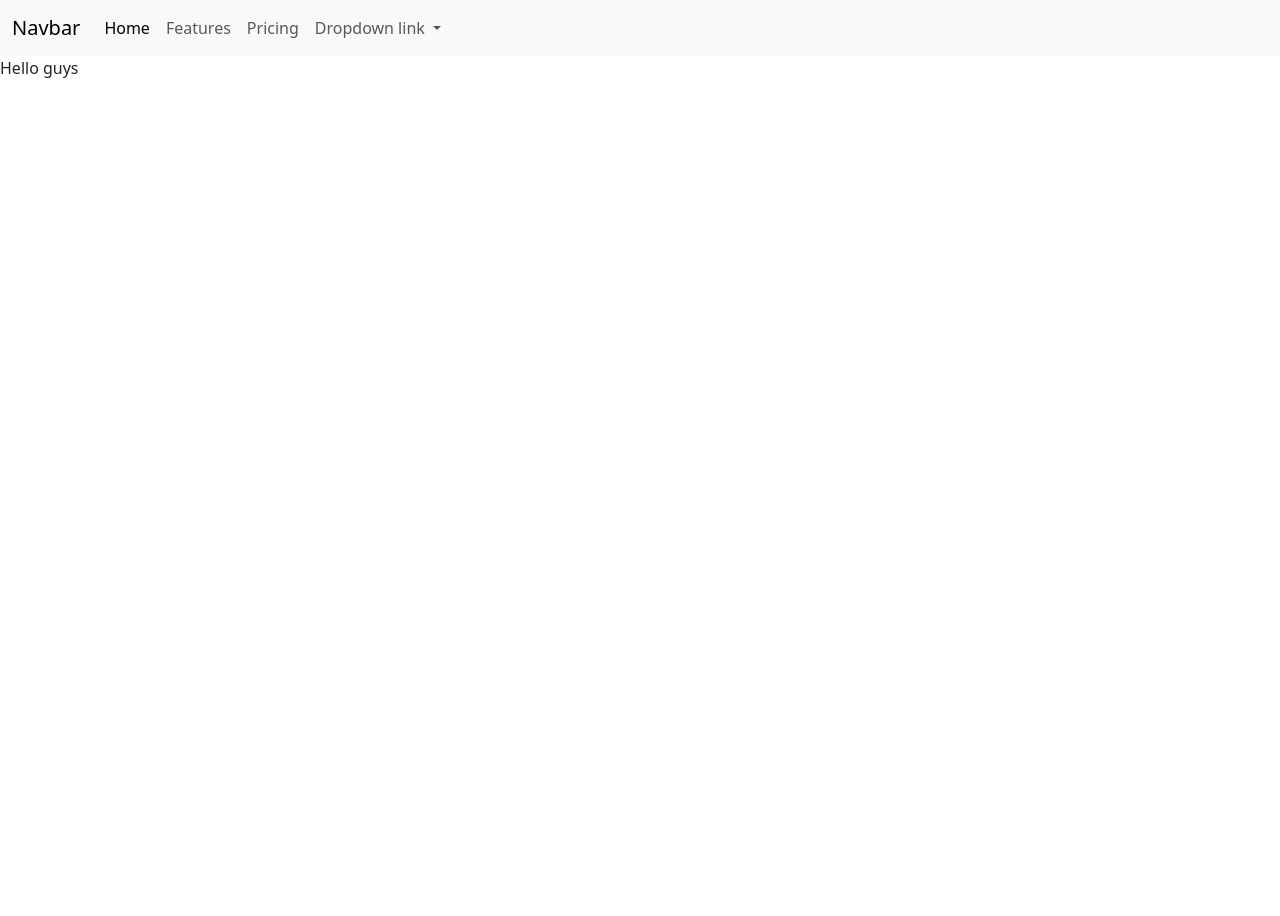
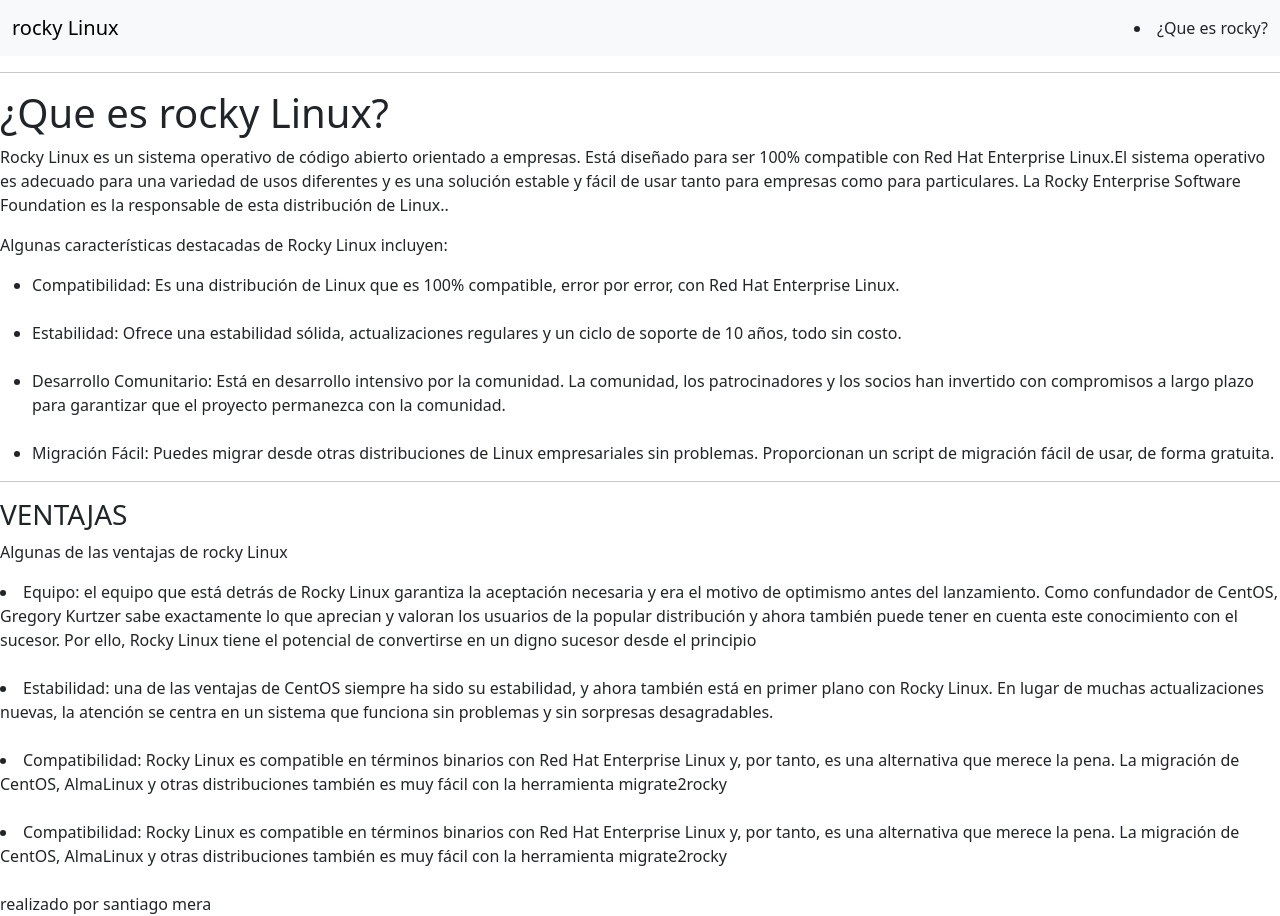
Before and after one commit to Hello-kath/Distribuciones-de-linux, a plain HTML site: page index.html in a window 1280 px wide. Before the commit the page ends 800 px from the top, so only its background shows below. Drawn offline with nearby package versions, Linux system fonts and the light colour scheme.

Commit message:
primercabio

```diff
--- a/index.html
+++ b/index.html
@@ -5,41 +5,52 @@
     <meta name="viewport" content="width=device-width, initial-scale=1.0">
     <link href="https://cdn.jsdelivr.net/npm/bootstrap@5.3.3/dist/css/bootstrap.min.css" rel="stylesheet" integrity="sha384-QWTKZyjpPEjISv5WaRU9OFeRpok6YctnYmDr5pNlyT2bRjXh0JMhjY6hW+ALEwIH" crossorigin="anonymous">
     <title>Linux</title>
+
 </head>
 <body>
     <!-- navbar -->
     <nav class="navbar navbar-expand-lg bg-body-tertiary">
         <div class="container-fluid">
-          <a class="navbar-brand" href="#">Navbar</a>
+          <a class="navbar-brand" href="#">rocky Linux</a>
+          <li>¿Que es rocky?</li>
           <button class="navbar-toggler" type="button" data-bs-toggle="collapse" data-bs-target="#navbarNavDropdown" aria-controls="navbarNavDropdown" aria-expanded="false" aria-label="Toggle navigation">
             <span class="navbar-toggler-icon"></span>
-          </button>
-          <div class="collapse navbar-collapse" id="navbarNavDropdown">
-            <ul class="navbar-nav">
-              <li class="nav-item">
-                <a class="nav-link active" aria-current="page" href="#">Home</a>
-              </li>
-              <li class="nav-item">
-                <a class="nav-link" href="#">Features</a>
-              </li>
-              <li class="nav-item">
-                <a class="nav-link" href="#">Pricing</a>
-              </li>
-              <li class="nav-item dropdown">
-                <a class="nav-link dropdown-toggle" href="#" role="button" data-bs-toggle="dropdown" aria-expanded="false">
-                  Dropdown link
-                </a>
-                <ul class="dropdown-menu">
-                  <li><a class="dropdown-item" href="#">Action</a></li>
-                  <li><a class="dropdown-item" href="#">Another action</a></li>
-                  <li><a class="dropdown-item" href="#">Something else here</a></li>
                 </ul>
               </li>
+            </ul>
+            <ul>
             </ul>
           </div>
         </div>
       </nav>
-    Hello guys
+    <body>
+      <hr>
+      <h1>¿Que es rocky Linux?</h1>
+      <p>Rocky Linux es un sistema operativo de código abierto orientado a empresas. Está diseñado para ser 100% compatible con Red Hat Enterprise Linux.El sistema operativo es adecuado para una variedad de usos diferentes y es una solución estable y fácil de usar tanto para empresas como para particulares. La Rocky Enterprise Software Foundation es la responsable de esta distribución de Linux..</p>
+      <p>Algunas características destacadas de Rocky Linux incluyen:</p>
+      <ul>
+          <li>Compatibilidad: Es una distribución de Linux que es 100% compatible, error por error, con Red Hat Enterprise Linux.</li>
+          <br>
+          <li>Estabilidad: Ofrece una estabilidad sólida, actualizaciones regulares y un ciclo de soporte de 10 años, todo sin costo.</li>
+          <br>
+          <li>Desarrollo Comunitario: Está en desarrollo intensivo por la comunidad. La comunidad, los patrocinadores y los socios han invertido con compromisos a largo plazo para garantizar que el proyecto permanezca con la comunidad.</li>
+          <br>
+          <li>Migración Fácil: Puedes migrar desde otras distribuciones de Linux empresariales sin problemas. Proporcionan un script de migración fácil de usar, de forma gratuita.</li>
+      </ul>
+      <hr>
+      <H3>VENTAJAS</H3>
+      <p>Algunas de las ventajas de rocky Linux</p>
+      <li>Equipo: el equipo que está detrás de Rocky Linux garantiza la aceptación necesaria y era el motivo de optimismo antes del lanzamiento. Como confundador de CentOS, Gregory Kurtzer sabe exactamente lo que aprecian y valoran los usuarios de la popular distribución y ahora también puede tener en cuenta este conocimiento con el sucesor. Por ello, Rocky Linux tiene el potencial de convertirse en un digno sucesor desde el principio</li>
+      <br>
+      <li>Estabilidad: una de las ventajas de CentOS siempre ha sido su estabilidad, y ahora también está en primer plano con Rocky Linux. En lugar de muchas actualizaciones nuevas, la atención se centra en un sistema que funciona sin problemas y sin sorpresas desagradables.</li>
+      <br>
+      <li>Compatibilidad: Rocky Linux es compatible en términos binarios con Red Hat Enterprise Linux y, por tanto, es una alternativa que merece la pena. La migración de CentOS, AlmaLinux y otras distribuciones también es muy fácil con la herramienta migrate2rocky</li>
+      <br>
+      <li>Compatibilidad: Rocky Linux es compatible en términos binarios con Red Hat Enterprise Linux y, por tanto, es una alternativa que merece la pena. La migración de CentOS, AlmaLinux y otras distribuciones también es muy fácil con la herramienta migrate2rocky</li>
+
 </body>
 <script src="https://cdn.jsdelivr.net/npm/bootstrap@5.3.3/dist/js/bootstrap.bundle.min.js" integrity="sha384-YvpcrYf0tY3lHB60NNkmXc5s9fDVZLESaAA55NDzOxhy9GkcIdslK1eN7N6jIeHz" crossorigin="anonymous"></script>
+<br>
+<footer>realizado
+   por santiago mera</footer>
 </html>
--- /dev/null
+++ b/styles.css
@@ -0,0 +1,11 @@
+body {
+    margin: 0;
+    font-family: Arial, sans-serif;
+  }
+
+  .navbar {
+
+    color: rgb(228, 226, 216);
+    padding: 10px;
+    margin-right: 10px;
+  }
```
